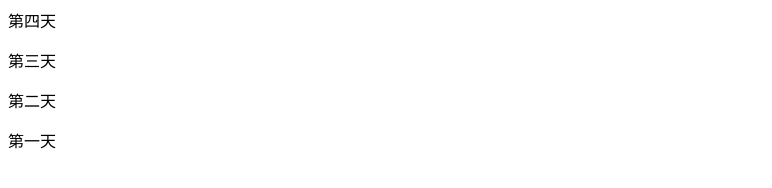
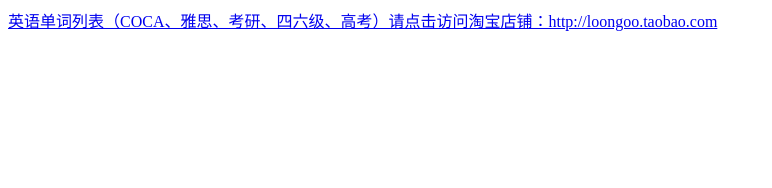
Before and after one commit to loongoo/loongoo.github.io, a plain HTML site: page index.html in a window 1280 px wide. Shown: the whole page, without its empty margins (0-772 px from the left). Drawn offline with Linux system fonts and the light colour scheme.

Commit message:
edit index.html

```diff
--- a/index.html
+++ b/index.html
@@ -1,9 +1,10 @@
 <html>
-<head><meta charset="utf-8"><title>代码小工蚁Python学习记录</title></head>
+<head><meta charset="utf-8"><title>代码小工蚁的新世界-欢迎光临</title></head>
 <body>
-<p>第四天</p>
-<p>第三天</p>
-<p>第二天</p>
-<p>第一天</p>
+<p>
+<p>
+<p>
+<p><a href="http://loongoo.taobao.com" target="_blank">英语单词列表（COCA、雅思、考研、四六级、高考）请点击访问淘宝店铺：http://loongoo.taobao.com</a>
+<p>&nbsp;</p>
 </body>
 </html>
```
